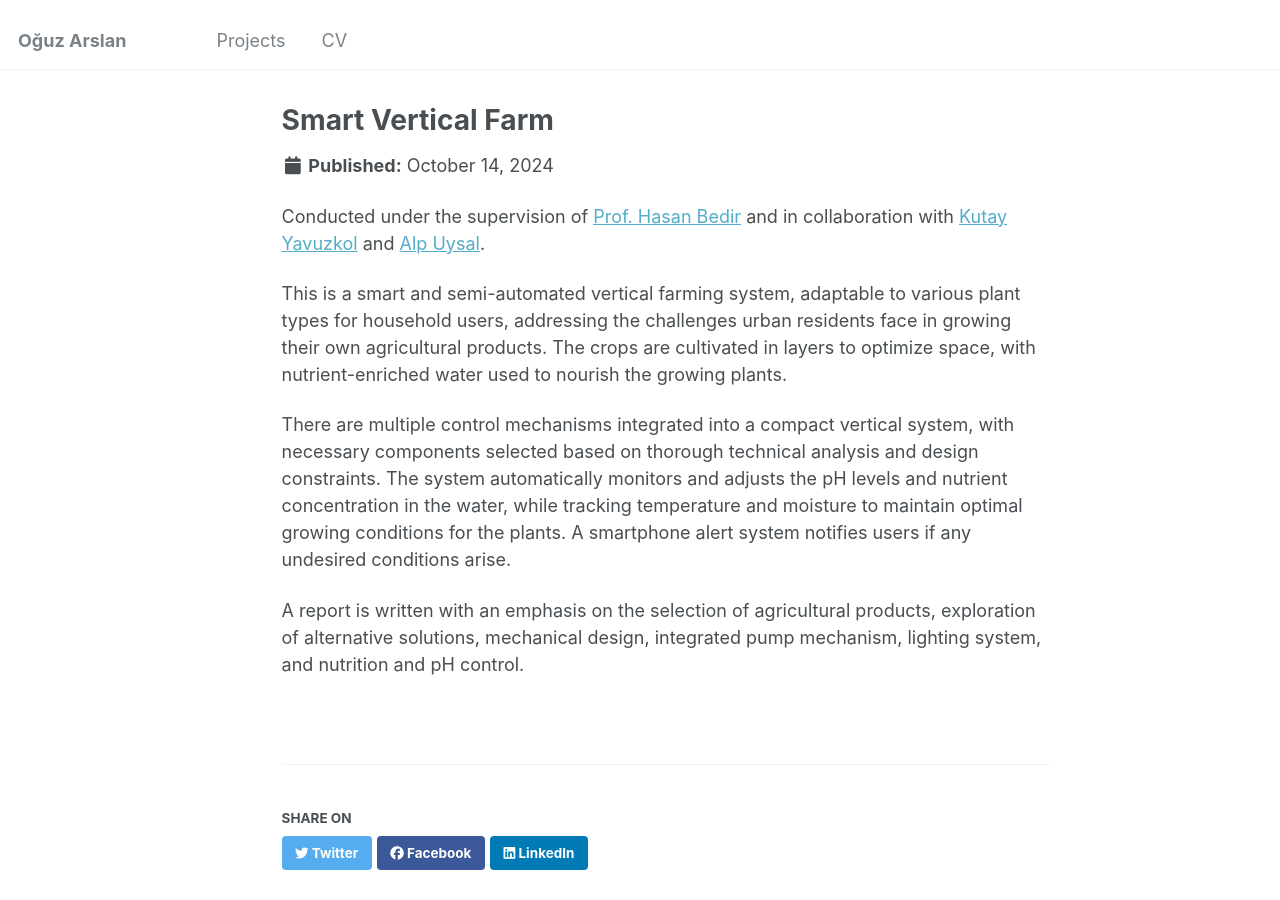
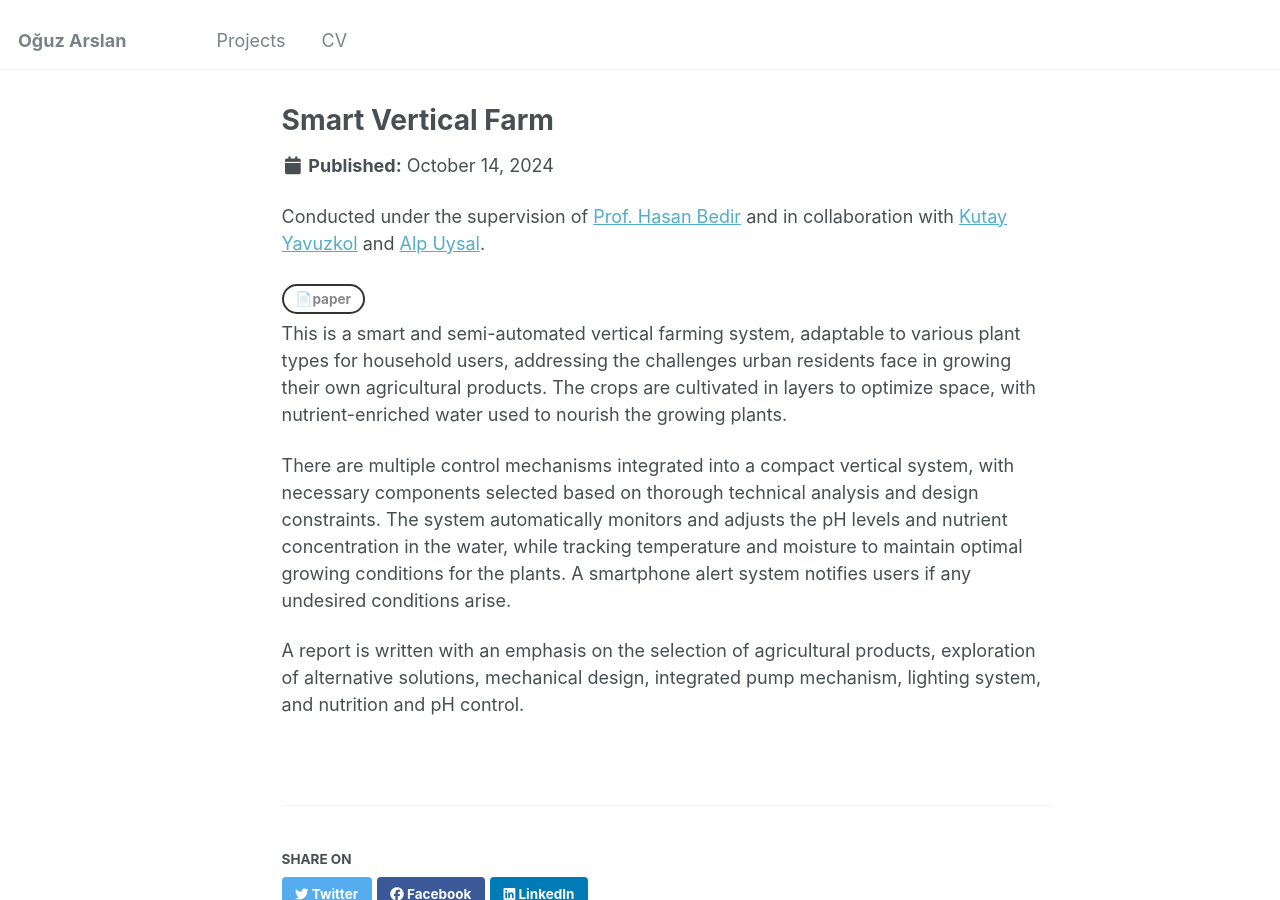
Before and after one commit to Boysle/boysle.github.io, a Jekyll site: the page built from _portfolio/1smartverticalfarm.md, in a window 1280 px wide and 900 px high. Built offline with Jekyll 4.4.1, drawn with Linux system fonts in a browser that asks for light colours.

Commit message:
Update 1smartverticalfarm.md

```diff
--- a/_portfolio/1smartverticalfarm.md
+++ b/_portfolio/1smartverticalfarm.md
@@ -6,6 +6,8 @@ collection: projects
 ---
 Conducted under the supervision of [Prof. Hasan Bedir](http://me.boun.edu.tr/?q=users/hasan-bedir) and in collaboration with [Kutay Yavuzkol](https://www.linkedin.com/in/kutay-yavuzkol-415020150/) and [Alp Uysal](https://www.linkedin.com/in/alpuysaal/).
 
+#### <a href="https://www.dropbox.com/scl/fi/9djy65rxhqygvtyophsh0/ME429_Final_Report_Group17.docx.pdf?rlkey=onxngl7a7myp4b5btxunpk0fg&st=yuxbcaz6&dl=0" style="text-decoration: none; background-color: transparent; color: #888888; padding: 5px 12px; border-radius: 25px; text-align: center; display: inline-block; border: 2px solid #333333; transition: 0.3s;" onmouseover="this.style.color='#555555'; this.style.borderColor='#333333';" onmouseout="this.style.color='#999999'; this.style.borderColor='#999999';">📄paper</a>
+
 This is a smart and semi-automated vertical farming system, adaptable to various plant types for household users, addressing the challenges urban residents face in growing their own agricultural products. The crops are cultivated in layers to optimize space, with nutrient-enriched water used to nourish the growing plants.
 
 There are multiple control mechanisms integrated into a compact vertical system, with necessary components selected based on thorough technical analysis and design constraints. The system automatically monitors and adjusts the pH levels and nutrient concentration in the water, while tracking temperature and moisture to maintain optimal growing conditions for the plants. A smartphone alert system notifies users if any undesired conditions arise.
```
